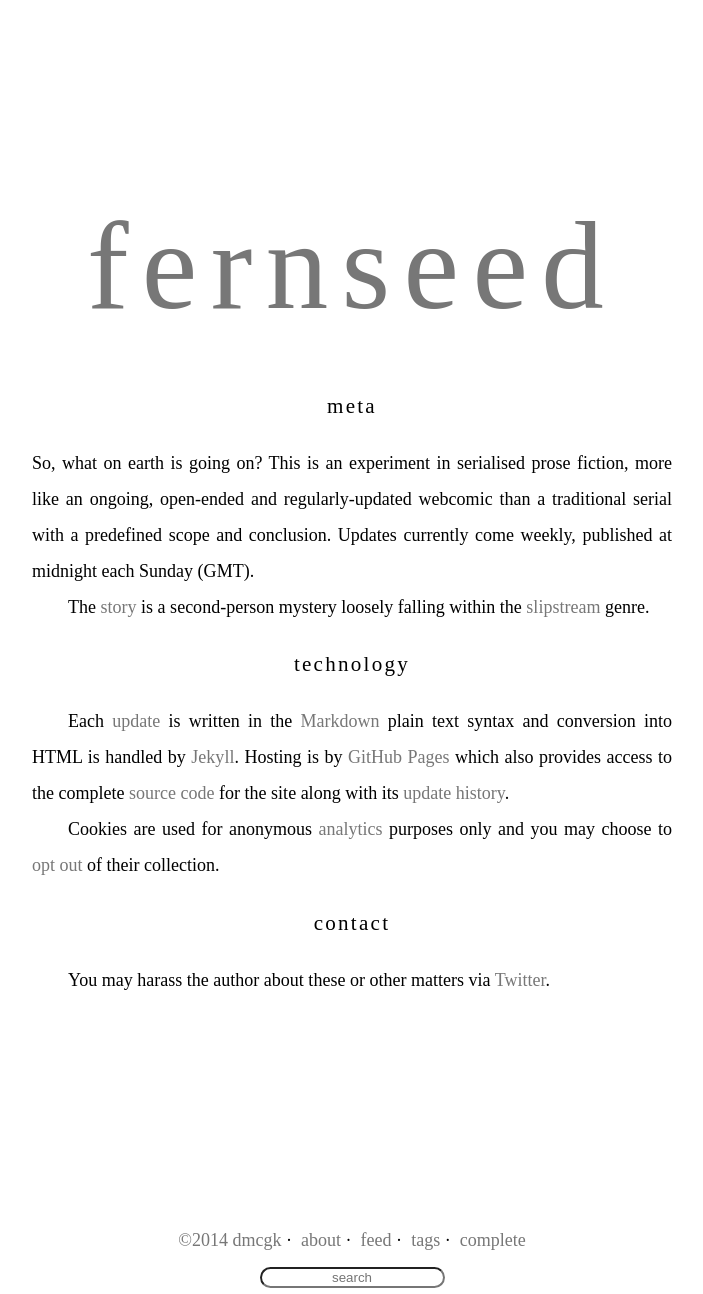
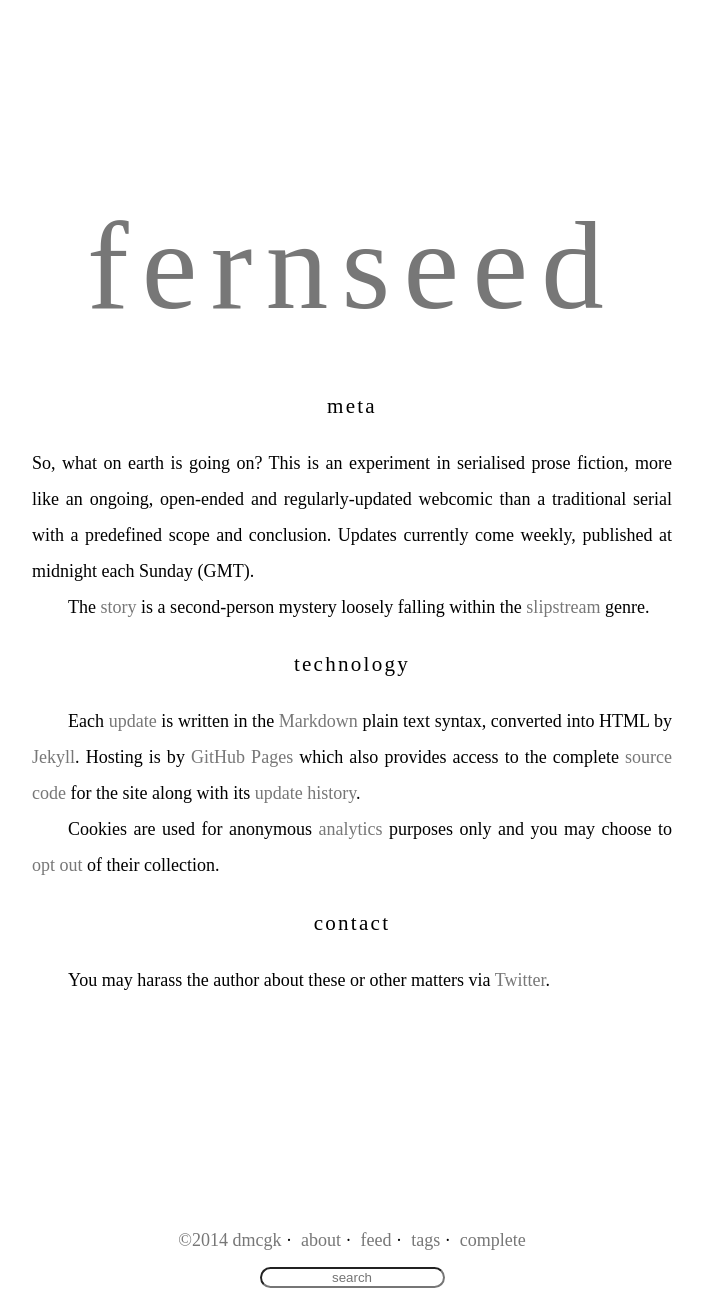
Before and after one commit to fernseed/fernseed.github.io, a Jekyll site: the page built from meta/_posts/2012-04-24-about.md, in a window 1280 px wide. Shown: the whole page, without its empty margins (288-991 px from the left). Built offline with Jekyll 4.4.1, drawn with Linux system fonts in a browser that asks for light colours; nearby versions of some CDN libraries; some web fonts are replaced; Markdown is read by kramdown in place of the engine named in the settings.

Commit message:
Tweak language.

```diff
--- a/meta/_posts/2012-04-24-about.md
+++ b/meta/_posts/2012-04-24-about.md
@@ -11,7 +11,7 @@ The [story][archives] is a second-person mystery loosely falling within the [sli
 
 ### technology
 
-Each [update][posts] is written in the [Markdown][markdown] plain text syntax and conversion into HTML is handled by [Jekyll][jekyll]. Hosting is by [GitHub Pages][github] which also provides access to the complete [source code][source] for the site along with its [update history][commits].
+Each [update][posts] is written in the [Markdown][markdown] plain text syntax, converted into HTML by [Jekyll][jekyll]. Hosting is by [GitHub Pages][github] which also provides access to the complete [source code][source] for the site along with its [update history][commits].
 
 Cookies are used for anonymous [analytics][google] purposes only and you may choose to [opt out][cookies] of their collection.
 
```
Also changed, not shown: README.md.
